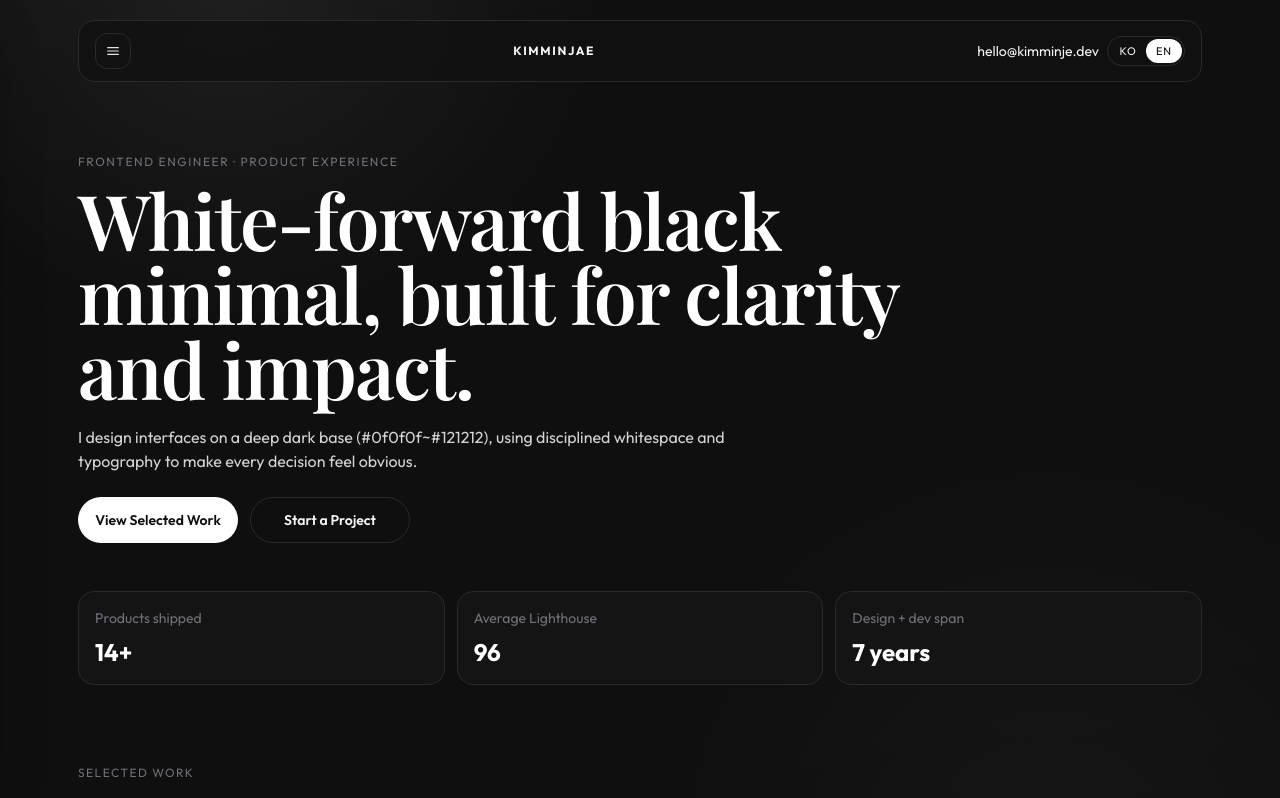
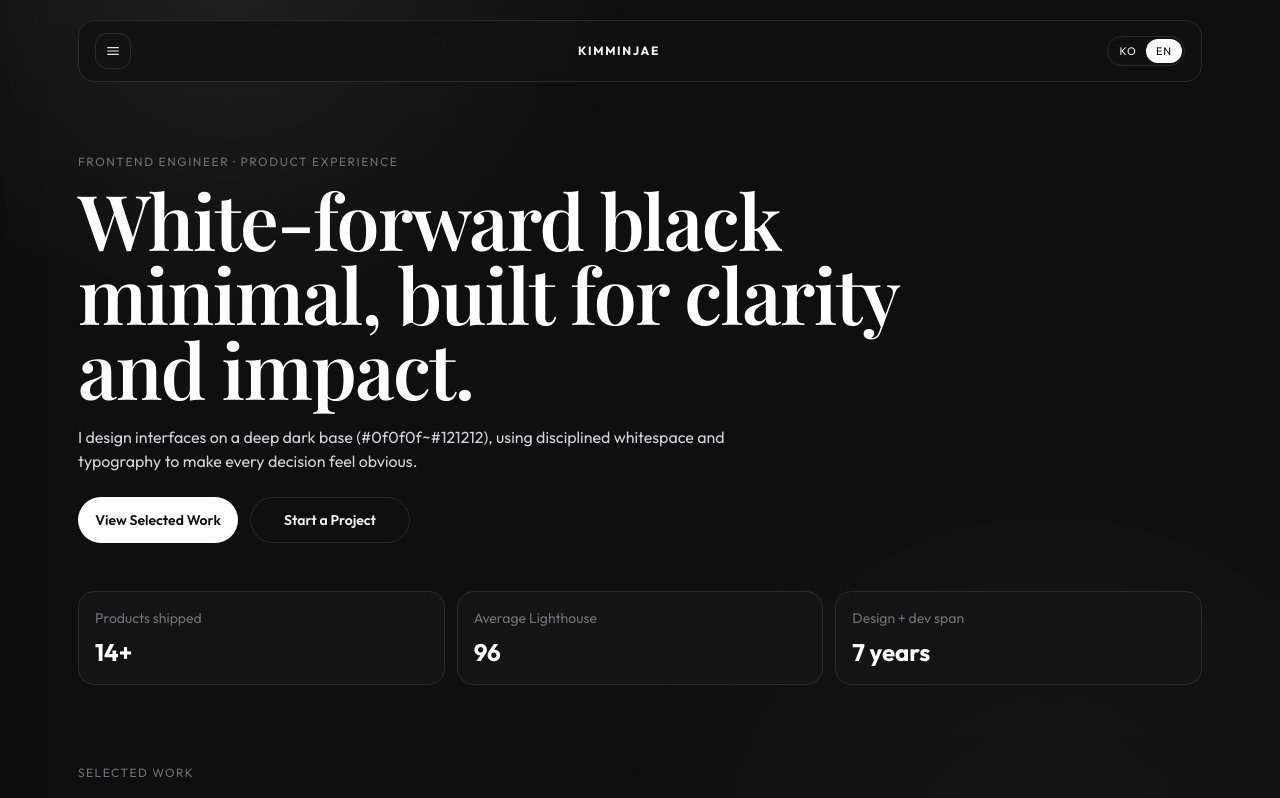
Before and after one commit to HLab-Haeyul/HLab-Web, a Vue app: page /en in a window 1280 px wide. Shown: the top 798 px of the page. Built offline with nearby package versions, Linux system fonts and the light colour scheme; the HTML template or start-up script is replaced by a standard one.

Commit message:
feat(#3) : 헤더와 사이드바 이메일 문자열 노출 제거

```diff
--- a/src/views/PortfolioView.vue
+++ b/src/views/PortfolioView.vue
@@ -161,13 +161,6 @@ watch([isSidebarOpen, showIntro], ([sidebarOpen, introOpen]) => {
         <a class="text-xs font-bold tracking-[0.14em] text-zinc-100" href="#">KIMMINJAE</a>
 
         <div class="flex items-center gap-2">
-          <a
-            v-if="!isAppLayout"
-            class="hidden text-sm text-zinc-400 transition hover:text-zinc-100 lg:block"
-            href="mailto:hello@kimminje.dev"
-          >
-            hello@kimminje.dev
-          </a>
           <div class="inline-flex rounded-full border border-[#2a2a2a] p-0.5">
             <RouterLink
               class="min-w-9 rounded-full px-2 py-1 text-center text-[11px] tracking-[0.08em] transition"
@@ -264,13 +257,6 @@ watch([isSidebarOpen, showIntro], ([sidebarOpen, introOpen]) => {
           </a>
         </nav>
 
-        <a
-          class="mt-6 block border-t border-[#222222] pt-3 text-sm text-zinc-400 transition hover:text-zinc-200"
-          href="mailto:hello@kimminje.dev"
-          @click="closeSidebar"
-        >
-          hello@kimminje.dev
-        </a>
       </aside>
     </div>
 
```
